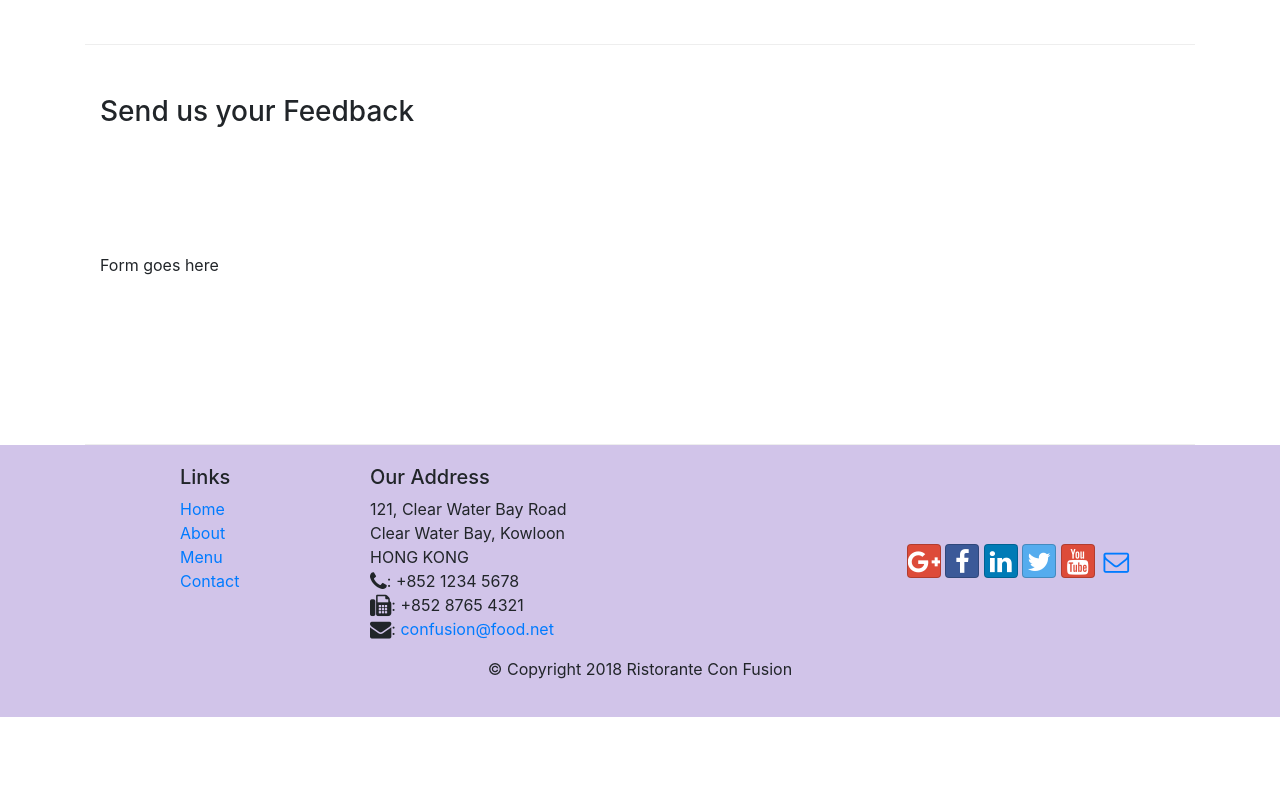
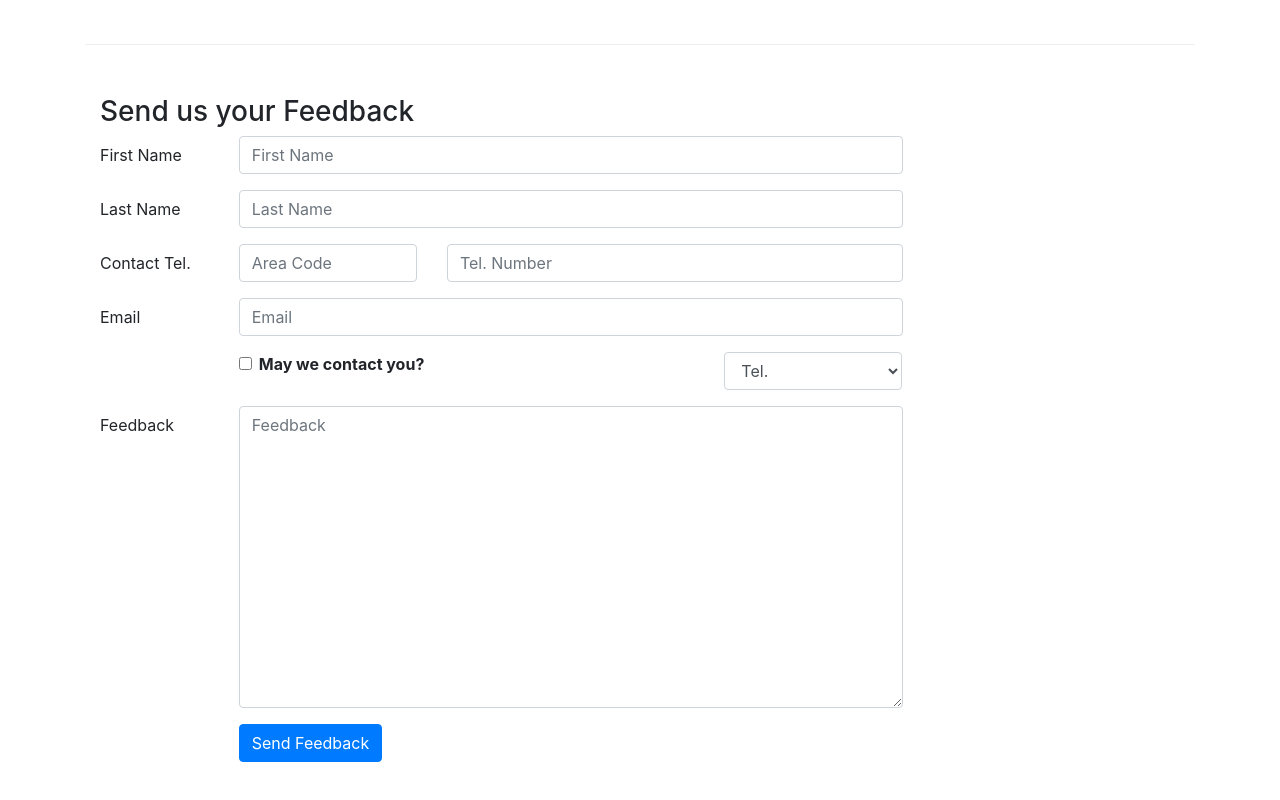
Before and after one commit to audreynmy/bootstrap-week2, a website: page contactus.html in a window 1280 px wide. Shown: the part 820-1620 px from the top of the page. Before the commit the page ends 1537 px from the top, so only its background shows below. Drawn offline with nearby package versions, Linux system fonts and the light colour scheme.

Commit message:
add form inputs

```diff
--- a/contactus.html
+++ b/contactus.html
@@ -92,7 +92,62 @@
               <h3>Send us your Feedback</h3>
            </div>
             <div class="col-12 col-md-9">
-                Form goes here
+                <form>
+                  <div class="form-group row">
+                    <label for="firstname" class="col-md-2 col-form-label">First Name</label>
+                    <div class="col-md-10">
+                      <input type="text" class="form-control" id="firstname" name="firstname" placeholder="First Name">
+                    </div>
+                  </div>
+                  <div class="form-group row">
+                    <label for="lastname" class="col-md-2 col-form-label">Last Name</label>
+                    <div class="col-md-10">
+                      <input type="text" class="form-control" id="lastname" name="lastname" placeholder="Last Name">
+                    </div>
+                  </div>
+                  <div class="form-group row">
+                    <label for="telnum" class="col-12 col-md-2 col-form-label">Contact Tel.</label>
+                    <div class="col-5 col-md-3">
+                      <input type="tel" class="form-control" id="areacode" name="areacode" placeholder="Area Code">
+                    </div>
+                    <div class="col-7 col-md-7">
+                      <input type="tel" class="form-control" id="telnum" name="telnum" placeholder="Tel. Number">
+                    </div>
+                  </div>
+                  <div class="form-group row">
+                    <label for="emailid" class="col-md-2 col-form-label">Email</label>
+                    <div class="col-md-10">
+                      <input type="email" class="form-control" id="emailid" name="emailid" placeholder="Email">
+                    </div>
+                  </div>
+                  <div class="form-group row">
+                    <div class="col-md-6 offset-md-2">
+                      <div class="form-check">
+                        <input type="checkbox" class="form-check-input" name="approve" id="approve" value="">
+                        <label for="approve" class="form-check-label">
+                          <strong>May we contact you?</strong>
+                        </label>
+                      </div>
+                    </div>
+                    <div class="col-md-3 offset-md-1">
+                      <select class="form-control">
+                        <option>Tel.</option>
+                        <option>Email</option>
+                      </select>
+                    </div>
+                  </div>
+                  <div class="form-group row">
+                    <label for="feedback" class="col-md-2 col-form-label">Feedback</label>
+                    <div class="col-md-10">
+                      <textarea class="form-control" id="feedback" name="feedback" placeholder="Feedback" rows="12"></textarea>
+                    </div>
+                  </div>
+                  <div class="form-group row">
+                    <div class="offset-md-2 col-md-10">
+                      <button type="submit" class="btn btn-primary">Send Feedback</button>
+                    </div>
+                  </div>
+                </form>
             </div>
              <div class="col-12 col-md">
             </div>
```
